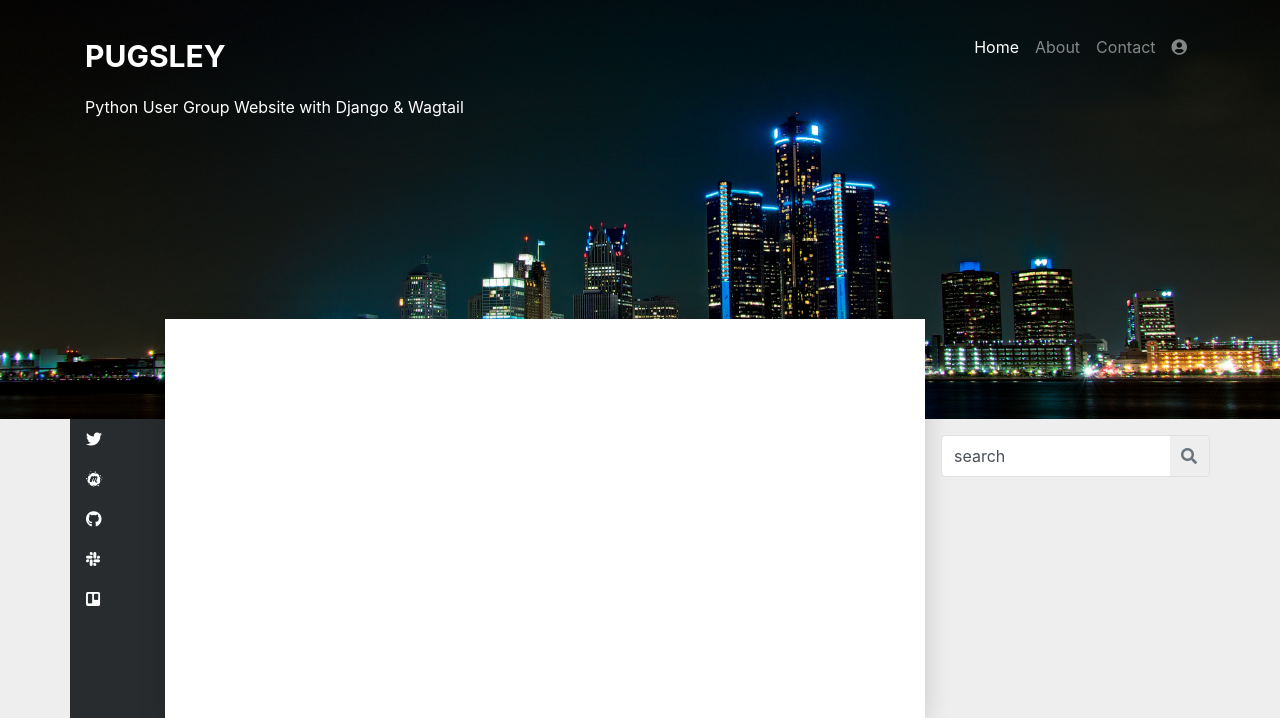
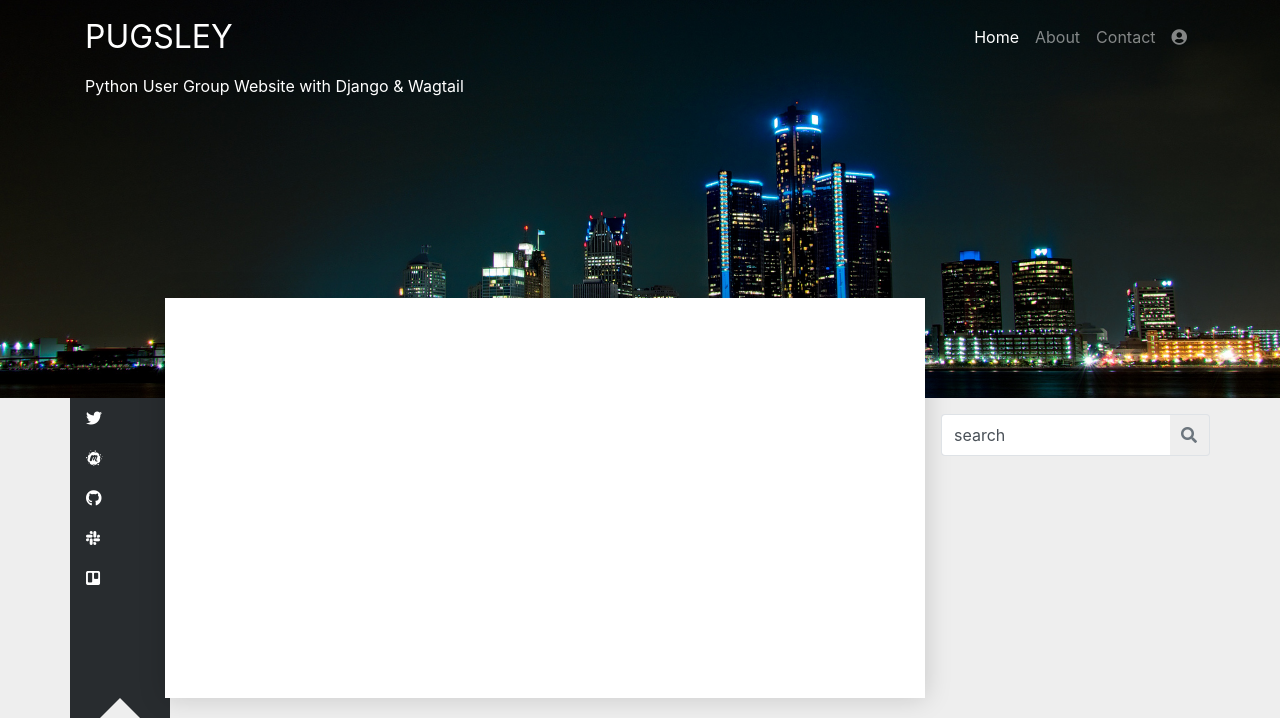
Before and after one commit to kfields/pugsley, a Django app: template templates/base.html in a window 1280 px wide. Shown: the top 718 px of the page. Run offline with Django 3.2, Linux system fonts and the light colour scheme; the template is opened without the code that fills it, so the values that code supplies are empty; parts of the project's set-up code (start-up, migrations or seed data) failed here and were passed over; some libraries are stand-ins or nearby versions.

Commit message:
fix navbar-brand

```diff
--- a/static/css/style.css
+++ b/static/css/style.css
@@ -74,6 +74,9 @@ h3 {
 }
 
 @media (min-width: 768px) {
+    .navbar-brand {
+        font-size: 2rem;
+    }
     .tagline {
         display: block !important;
     }
@@ -177,7 +180,7 @@ footer {
 }
 
 @keyframes drop{
-	0%		{ top:-350px; display: none; visibility: hidden; opacity: 0;}
-	100%	{ top:0; display:block; visibility: visible; opacity: 1;}
+	0%		{ top:-350px; visibility: hidden; opacity: 0;}
+	100%	{ top:0; visibility: visible; opacity: 1;}
 }
 }
--- a/templates/_navbar.html
+++ b/templates/_navbar.html
@@ -2,7 +2,7 @@
 <!-- <nav class="navbar navbar-expand-lg navbar-dark bg-dark box-shadow"> -->
   <nav class="navbar navbar-dark navbar-expand-lg">
   <div class="container">
-    <a class="navbar-brand" href="/"><h2>PUGSLEY</h2></a>
+    <a class="navbar-brand" href="/">PUGSLEY</a>
     <button class="navbar-toggler" type="button" data-toggle="collapse" data-target="#navbarSupportedContent" aria-controls="navbarSupportedContent" aria-expanded="false" aria-label="Toggle navigation">
       <span class="navbar-toggler-icon"></span>
     </button>
```
